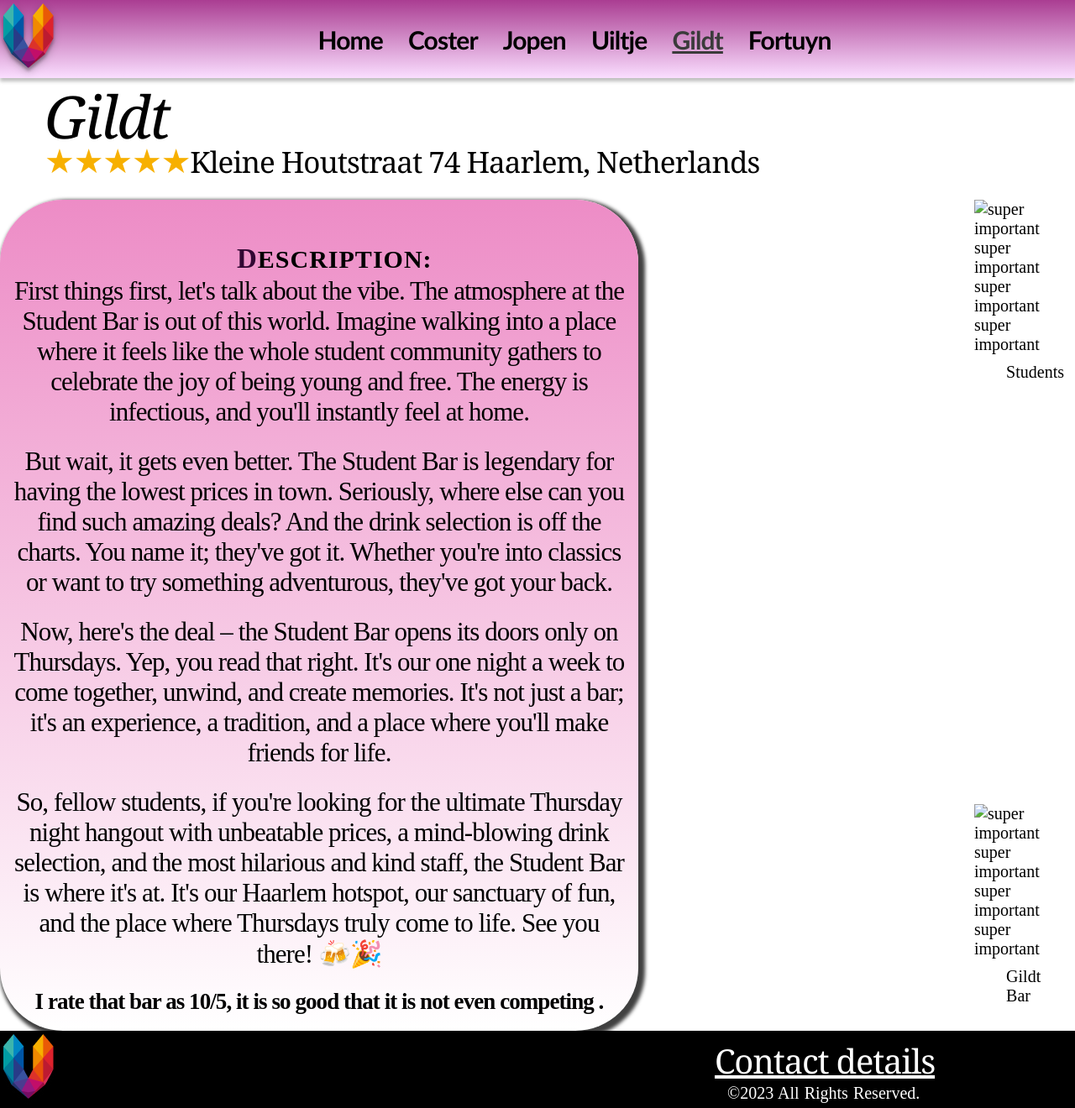
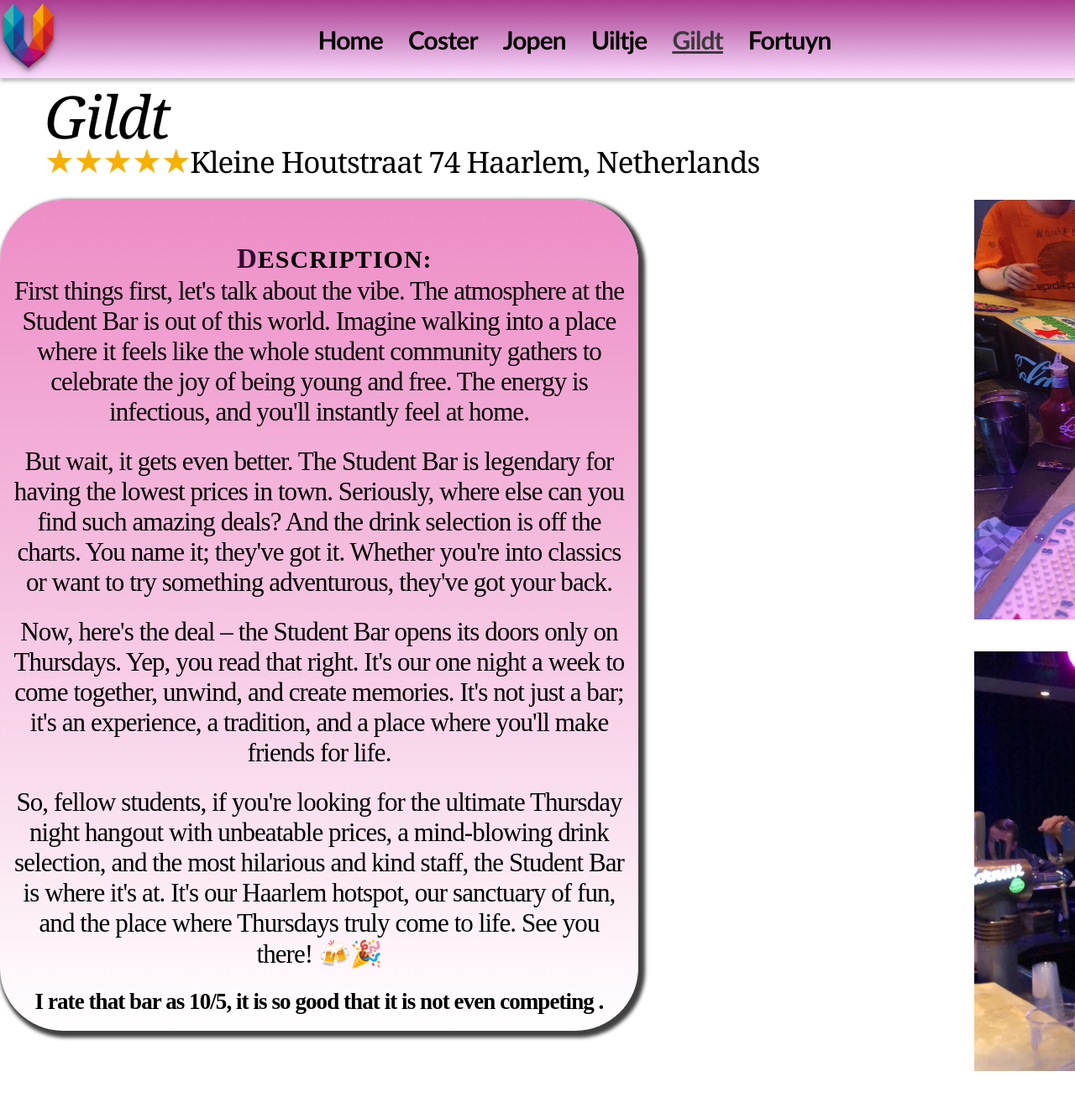
Before and after one commit to Sukharev-ukr/Project, a plain HTML site: page Gildt.html in a window 1280 px wide. Shown: the top 1320 px of the page at 84% size. Drawn offline with Linux system fonts and the light colour scheme; the site is published under a folder, as on GitHub Pages, so addresses that start at the root find nothing.

Commit message:
Update Gildt.html

```diff
--- a/Gildt.html
+++ b/Gildt.html
@@ -59,11 +59,11 @@
       <section class="content-pictures">
 
         <figure>
-        <img  src="/img/student_drink.jpg" alt="super important super important super important super important" title="logo" class="content-image">
+        <img  src="./img/student_drink.jpg" alt="super important super important super important super important" title="logo" class="content-image">
         <figcaption>Students</figcaption>
         </figure>
         <figure>
-        <img src="/img/Gildt_bar.jpg" alt="super important super important super important super important" title="logo" class="content-image">
+        <img src="./img/Gildt_bar.jpg" alt="super important super important super important super important" title="logo" class="content-image">
         <figcaption>Gildt Bar</figcaption>
         </figure>
 
```
